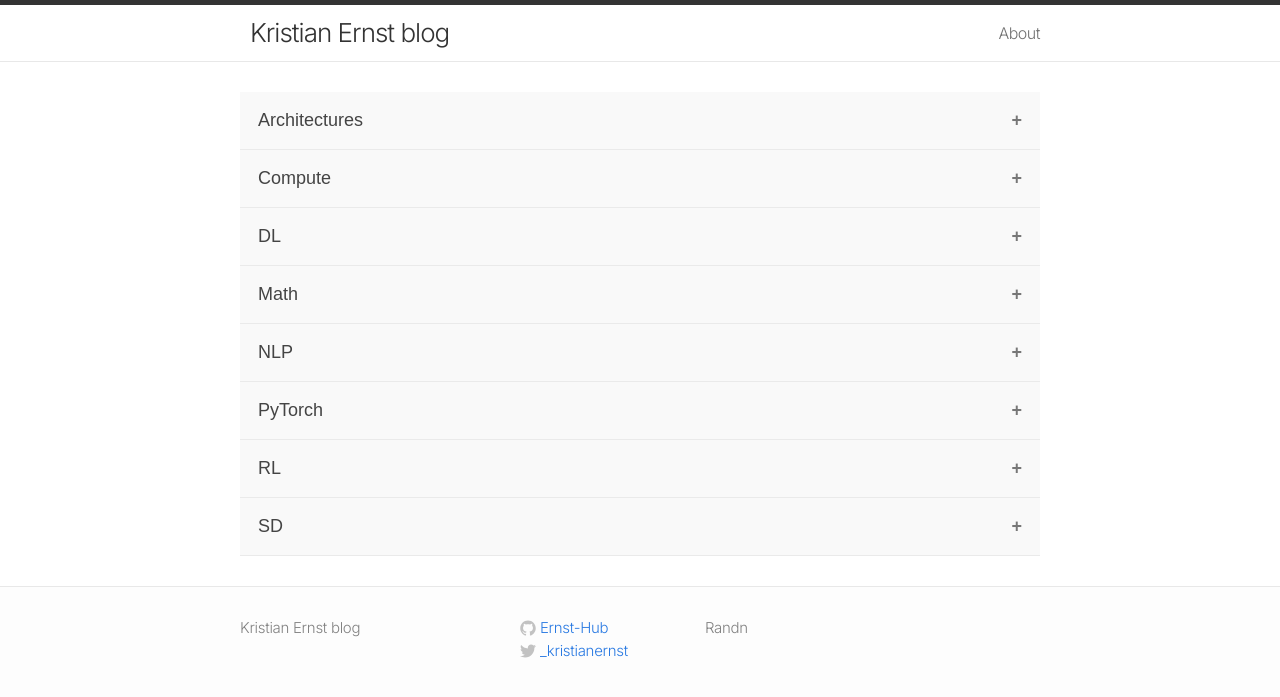
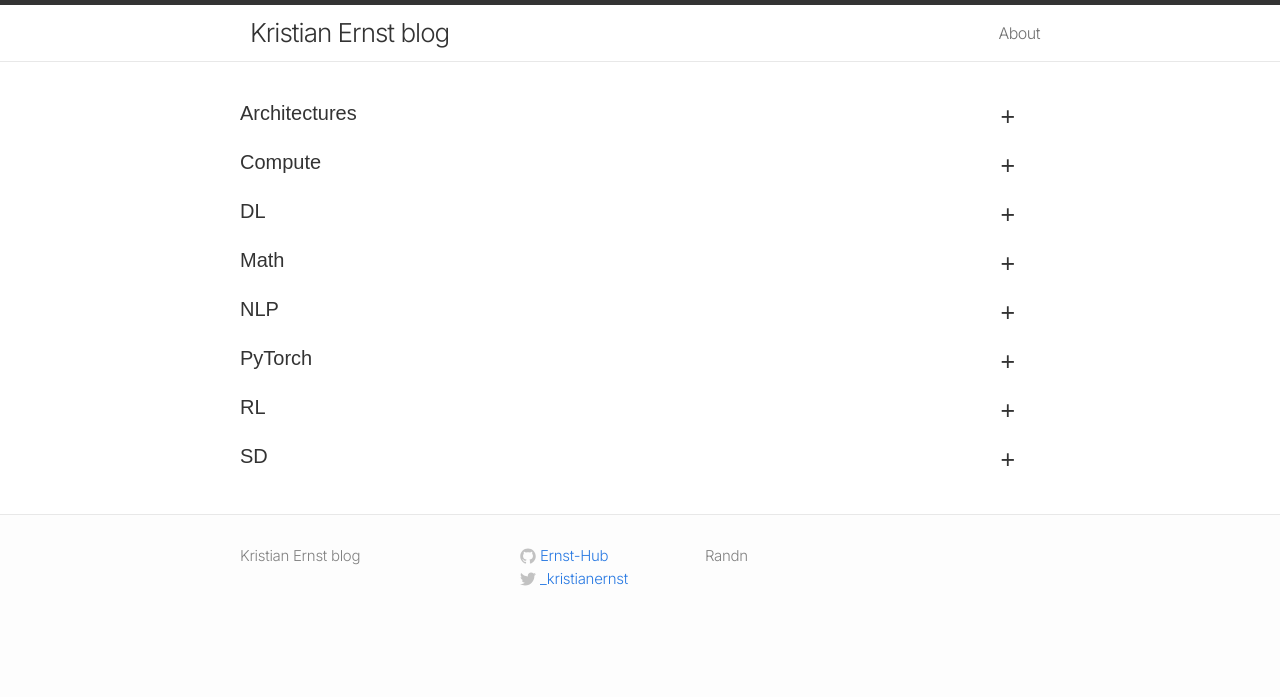
Before and after one commit to kristianernst/kristianernst.github.io, a Jekyll site: the page built from index.html, in a window 1280 px wide. Shown: the top 697 px of the page. Built offline with Jekyll 4.4.1, drawn with Linux system fonts in a browser that asks for light colours.

Commit message:
updated math

```diff
--- a/css/main.css
+++ b/css/main.css
@@ -465,44 +465,6 @@ vertical-align: middle;
 
 }
 
-.collapsible {
-  background-color: #f9f9f9;
-  color: #444;
-  cursor: pointer;
-  padding: 18px;
-  width: 100%;
-  border: none;
-  text-align: left;
-  outline: none;
-  font-size: 18px;
-  border-bottom: 1px solid #eaeaea; /* Add a bottom border to indicate separability */
-  transition: background-color 0.3s; /* Smooth transition for hover effect */
-}
-
-.collapsible:hover {
-  background-color: #e6e6e6; /* Slight color change to indicate interactiveness */
-}
-
-.collapsible:after {
-  content: '\002B'; /* Unicode character for "plus" sign */
-  color: #777;
-  font-weight: bold;
-  float: right;
-  margin-left: 5px;
-}
-
-.collapsible.active:after {
-  content: "\2212"; /* Unicode character for "minus" sign */
-}
-
-.content {
-  padding: 0 18px;
-  max-height: 0;
-  overflow: hidden;
-  transition: max-height 0.2s ease-out;
-  background-color: #f8f8f8;
-}
-
 /* Style adjustments for better visual appeal */
 .home ul.posts {
   list-style-type: none;
@@ -514,3 +476,44 @@ vertical-align: middle;
   padding-bottom: 10px;
   border-bottom: 1px solid #eaeaea;
 }
+
+
+.collapsible {
+  background-color: transparent; /* Remove the background */
+  color: #333; /* Match the text color to your site's style */
+  cursor: pointer;
+  padding: 0.5em 0; /* Reduce padding */
+  width: 100%;
+  border: none;
+  text-align: left;
+  outline: none;
+  font-size: 1.25em; /* Adjust font size as needed */
+  font-weight: 500; /* Make the font a bit bolder */
+}
+
+.collapsible:hover {
+  color: #000; /* Darken text color on hover */
+}
+
+.collapsible:after {
+  content: '+';
+  color: #333;
+  float: right;
+  font-size: 1.25em; /* Keep the plus sign proportional */
+  margin-right: 1em; /* Ensure space on the right */
+}
+
+.collapsible.active:after {
+  content: '−'; /* '−' is an en dash, which looks more like a minus sign than a hyphen */
+}
+
+.content {
+  max-height: 0;
+  overflow: hidden;
+  transition: max-height 0.2s ease-out;
+}
+
+.collapsible.active + .content {
+  max-height: 100vh; /* You can set this to a specific value that fits your content or to 100vh for full viewport height */
+  overflow: auto; /* Allows scrolling if the content is taller than the max-height */
+}
```
